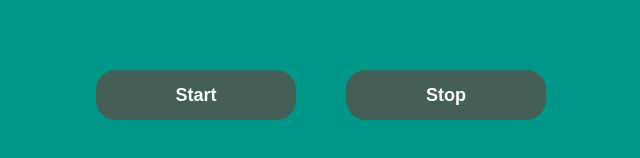
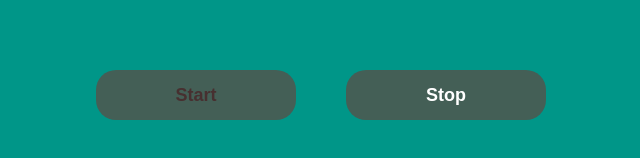
Before and after one commit to BobRovskij/goit-js-hw-11-color-switch, a plain HTML site: page index.html in a window 1280 px wide. Both pictures are taken after a click on the button "Start". Shown: the part 188-346 px from the top of the page, 319-959 px from the left. Drawn offline with Linux system fonts and the light colour scheme.

Commit message:
add disabled attribute to button

```diff
--- a/index.js
+++ b/index.js
@@ -23,7 +23,8 @@ const colors = [
   refs.startBtn.addEventListener('click', onStartClick);
   refs.stopBtn.addEventListener('click', onStopClick);
 
-  function onStartClick () {
+function onStartClick() {
+    refs.startBtn.setAttribute('disabled', 'disabled')
     if (btnIsActive) {
       return;
     };
@@ -36,7 +37,8 @@ const colors = [
       }, 1000);
   };
 
-  function onStopClick () {
+function onStopClick() {
+    refs.startBtn.removeAttribute('disabled', 'disabled')
     clearInterval(intervalId);
     btnIsActive = false;
-  };
+};
--- a/styles.css
+++ b/styles.css
@@ -16,7 +16,13 @@
   font-size: large;
   font-weight: 600;
 }
-.button:hover {
+
+button:active,
+button:disabled {
   color: rgb(71, 48, 48);
   transition: 250ms cubic-bezier(0.4, 0, 0.2, 1);
 }
+button:disabled {
+  cursor: not-allowed;
+  pointer-events: all !important;
+}
```
